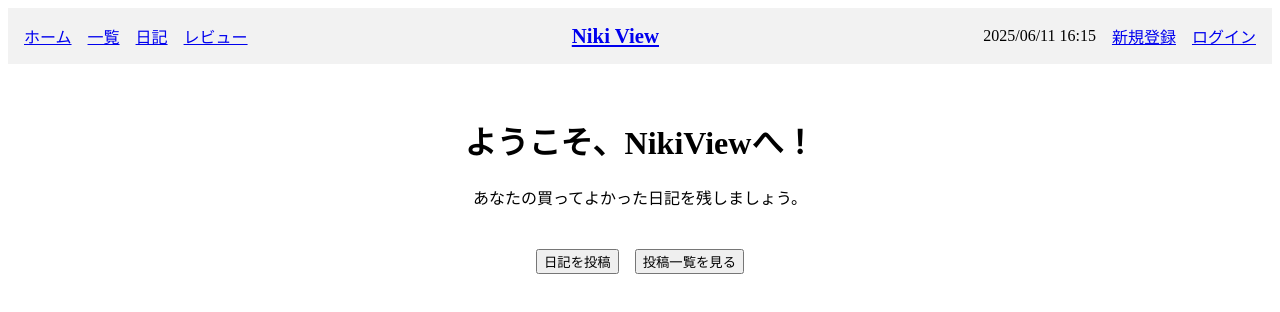
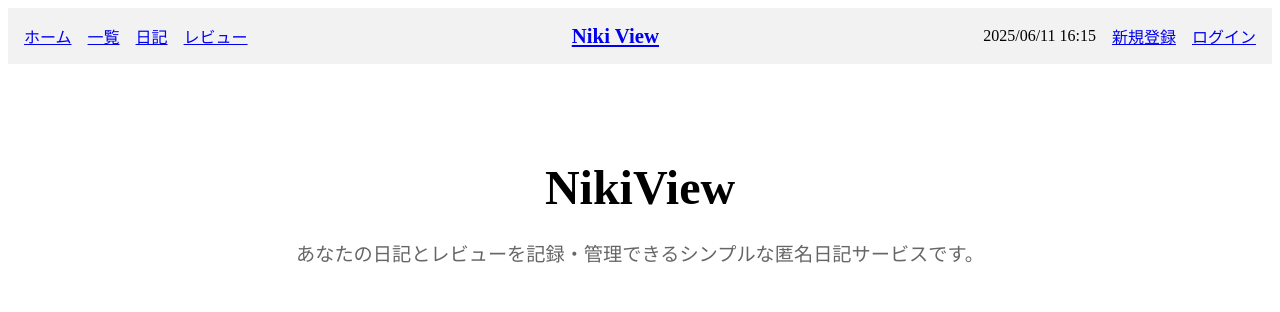
Before and after one commit to nikiview-takaaki/nikiview, a Next.js app: page / in a window 1280 px wide. Shown: the top 312 px of the page. Built offline with nearby package versions, Linux system fonts and the light colour scheme; no server answers.

Commit message:
トップページの中央ボタンを削除しシンプル化

```diff
--- a/pages/index.js
+++ b/pages/index.js
@@ -1,21 +1,13 @@
-import Link from "next/link";
 import Layout from "../components/Layout";
 
-export default function Home() {
+export default function HomePage() {
   return (
     <Layout>
-      <div style={{ padding: "2rem", textAlign: "center" }}>
-        <h1>ようこそ、NikiViewへ！</h1>
-        <p>あなたの買ってよかった日記を残しましょう。</p>
-
-        <div style={{ marginTop: "2rem" }}>
-          <Link href="/post">
-            <button style={{ margin: "0.5rem" }}>日記を投稿</button>
-          </Link>
-          <Link href="/posts">
-            <button style={{ margin: "0.5rem" }}>投稿一覧を見る</button>
-          </Link>
-        </div>
+      <div style={{ maxWidth: 800, margin: "0 auto", padding: "4rem 1rem", textAlign: "center" }}>
+        <h1 style={{ fontSize: "3rem", marginBottom: "1.5rem" }}>NikiView</h1>
+        <p style={{ fontSize: "1.2rem", color: "#666" }}>
+          あなたの日記とレビューを記録・管理できるシンプルな匿名日記サービスです。
+        </p>
       </div>
     </Layout>
   );
```
